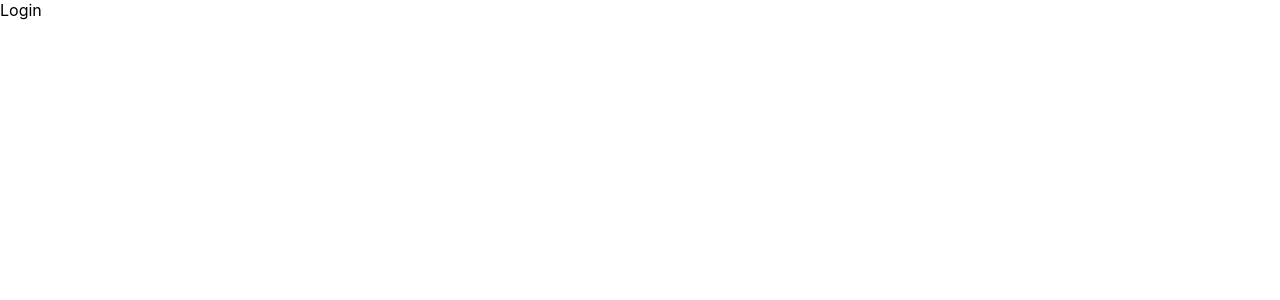
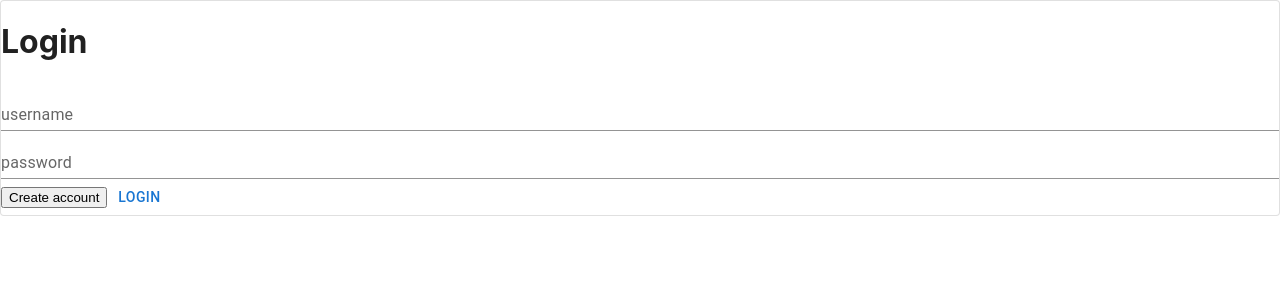
Before and after one commit to universal-theme/universal-theme-frontend, a React (Create React App) app: page /login in a window 1280 px wide. Shown: the top 300 px of the page. Built offline with nearby package versions, Linux system fonts and the light colour scheme.

Commit message:
Added basic login form inputs

```diff
--- a/src/login/login.jsx
+++ b/src/login/login.jsx
@@ -1,3 +1,15 @@
+import { Card, TextField, FormControl, Button } from "@mui/material"
+
 export const Login = () => {
-    return <div>Login</div>;
+    return <Card variant="outlined">
+        <h1>Login</h1>
+        <FormControl fullWidth>
+            <TextField id="standard-basic" label="username" variant="standard" />
+        </FormControl>
+        <FormControl fullWidth>
+            <TextField id="standard-basic" label="password" variant="standard" />
+        </FormControl>
+        <button>Create account</button>
+        <Button>Login</Button>
+    </Card>;
 };
```
